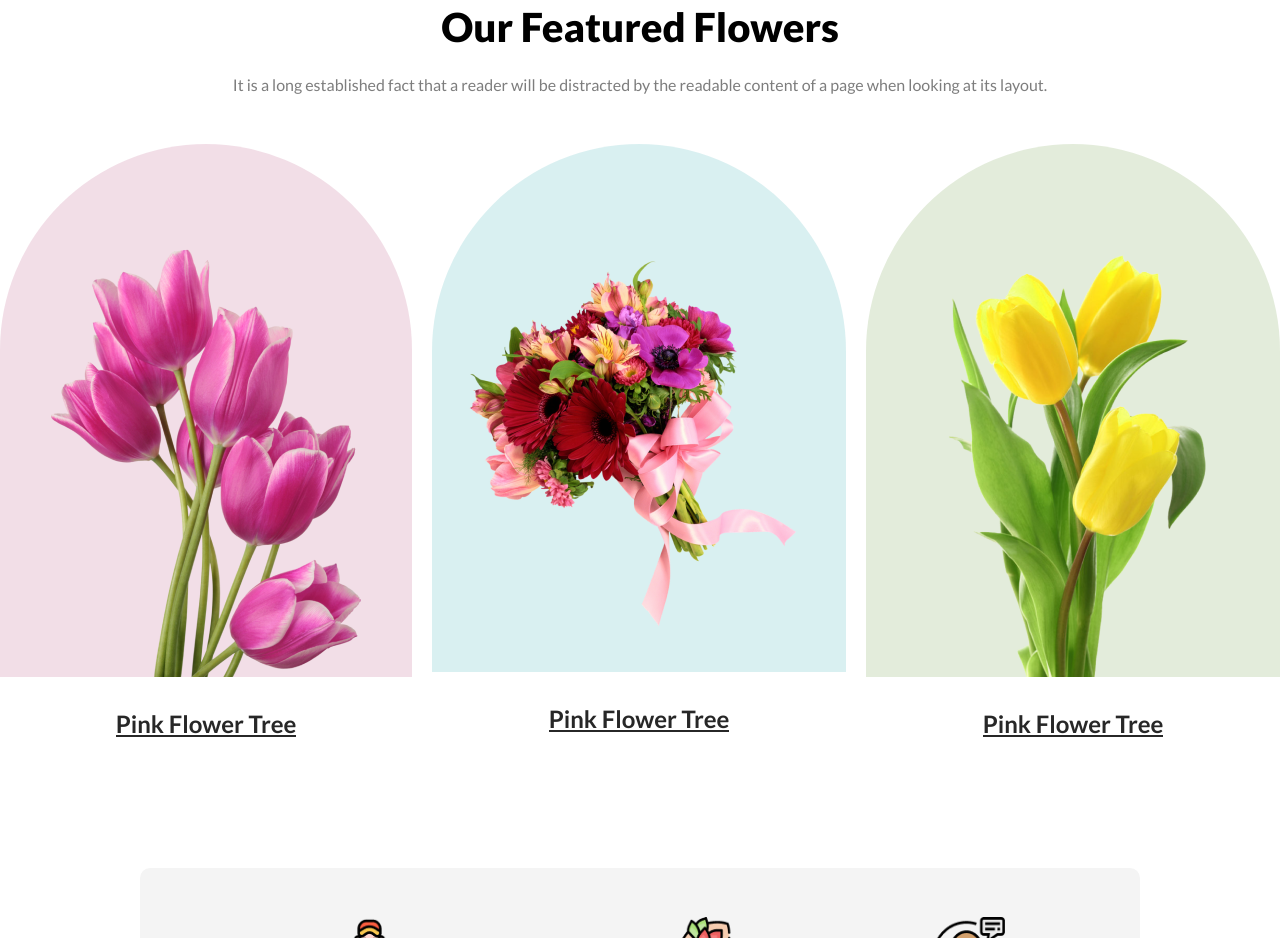
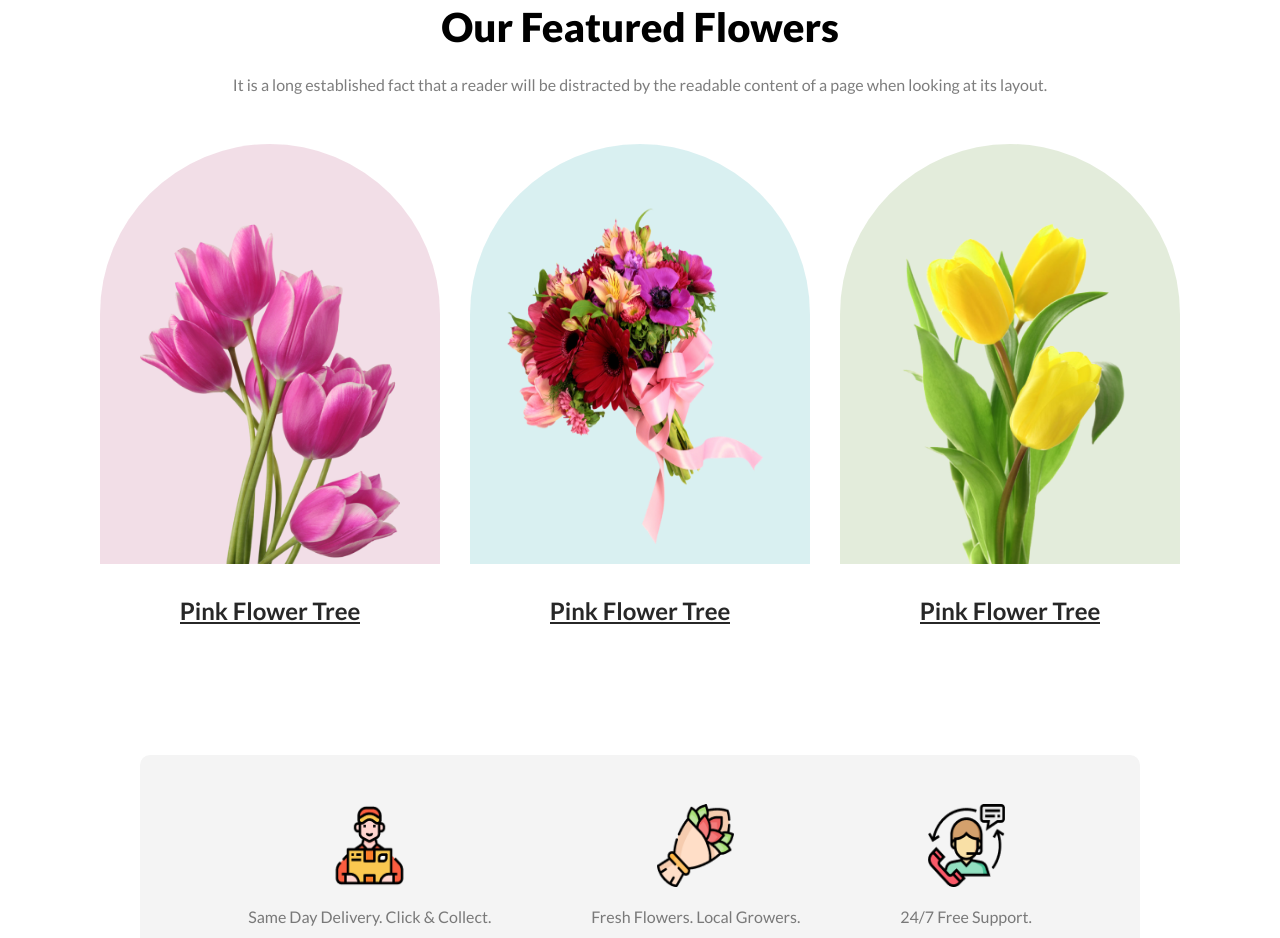
Before and after one commit to AUS8970/Online-Flowers-Shop, a plain HTML site: page index.html in a window 1280 px wide. Shown: the part 770-1708 px from the top of the page. Drawn offline with Linux system fonts and the light colour scheme.

Commit message:
Alhamdulillah! Done

```diff
--- a/style.css
+++ b/style.css
@@ -77,7 +77,7 @@ main h1 {
 .feature-img-content {
     display: flex;
     flex-direction: row;
-    gap: 20px;
+    gap: 30px;
 }
 
 .feature-img {
@@ -94,17 +94,23 @@ main h1 {
 
 .feature-img1 {
     background-color: rgba(167, 33, 98, 0.15);
-    padding: 105px 51px 0px 51px;
+    padding: 80px 40px 0px 40px;
+    width: 260px;
+    height: 340px;
 }
 
 .feature-img2 {
     background-color: rgba(5, 151, 160, 0.15);
-    padding: 112px 22px 46px 22px;
+    padding: 60px 25px 20px 25px;
+    width: 290px;
+    height: 340px;
 }
 
 .feature-img3 {
     background-color: rgba(71, 125, 17, 0.15);
-    padding: 62px 50px 0px 50px;
+    padding: 40px 35px 0px 35px;
+    width: 270px;
+    height: 380px;
 }
 
 a {
```
